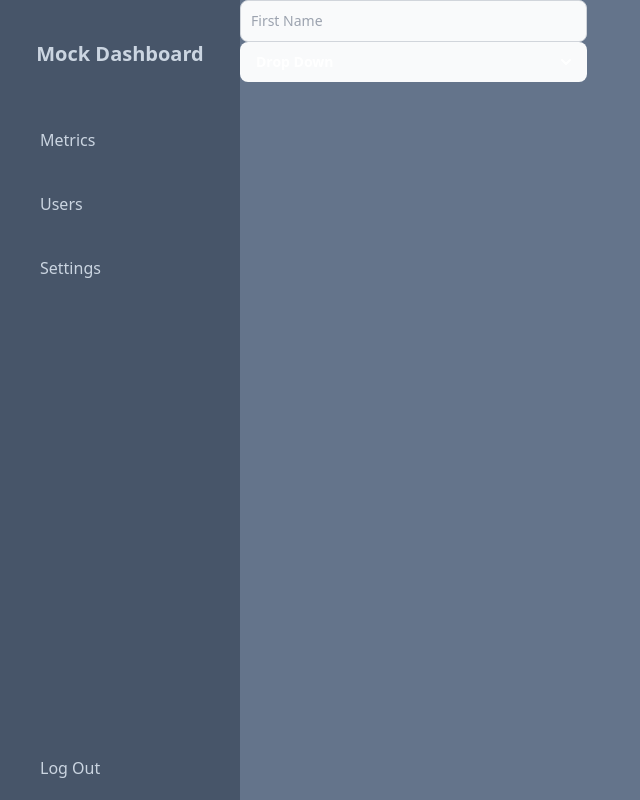
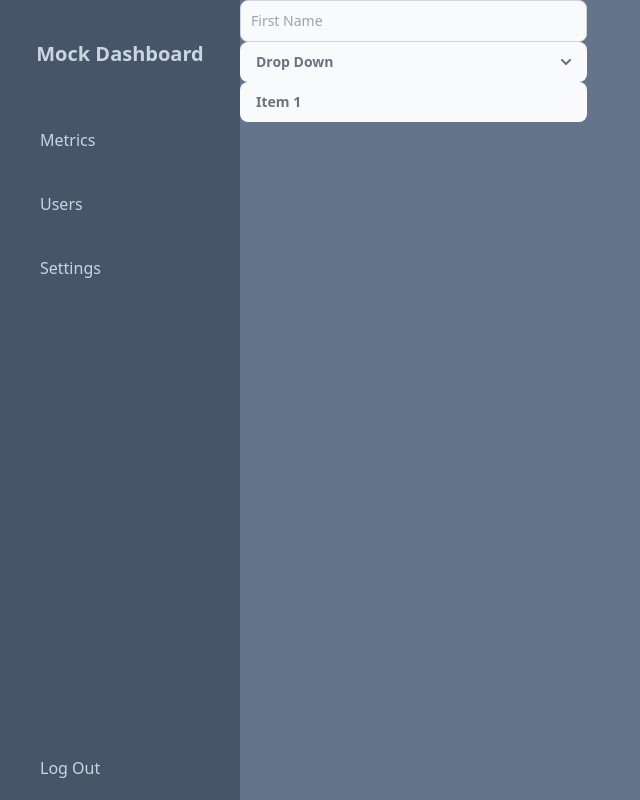
Before and after one commit to Ayaz2589/mock-dashboard, a React (Vite) app: page / in a window 1280 px wide. Shown: the whole page, without its empty margins (0-640 px from the left). Built offline with nearby package versions, Linux system fonts and the light colour scheme.

Commit message:
work on dropdown

```diff
--- a/src/components/containers/Navigation/index.tsx
+++ b/src/components/containers/Navigation/index.tsx
@@ -13,13 +13,13 @@ const Navigation = () => {
         </div>
         <div className="flex flex-col">
           {navItems.map((item) => (
-            <Button navigationItem onClick={() => {}}>
+            <Button type="navigation-item" onClick={() => {}}>
               {item}
             </Button>
           ))}
         </div>
       </div>
-      <Button navigationItem onClick={() => {}}>
+      <Button navigationItem onClick={() => {}} type="navigation-item">
         Log Out
       </Button>
     </div>
--- a/src/components/ui/Button/index.tsx
+++ b/src/components/ui/Button/index.tsx
@@ -24,34 +24,52 @@ const downArrow = (
 
 type Props = {
   onClick?: () => void;
-  navigationItem?: boolean;
-  dropDown?: boolean;
+  type?: "drop-down" | "drop-down-item" | "default" | "navigation-item";
   children: React.ReactNode;
 };
 
-const Button = ({
-  onClick,
-  children,
-  navigationItem = false,
-  dropDown = false,
-}: Props) => {
-  const defaultRender = () => <>{children}</>;
-
-  const dropDownRender = () => (
-    <div className="flex items-center justify-between">
+const Button = ({ onClick, children, type = "default" }: Props) => {
+  const renderButtonType = (type: string) => {
+    switch (type) {
+      case "navigation-item":
+        return (
+          <button onClick={onClick} className={navigationItemStyles}>
+            {children}
+          </button>
+        );
+      case "default":
+        return (
+          <button onClick={onClick} className={defaultStyles}>
+            {children}
+          </button>
+        );
+      case "drop-down":
+        return (
+          <div className="bg-gray-50 hover:bg-gray-200 text-gray-500 font-bold px-4 w-full text-sm rounded-lg p-2.5 flex justify-between items-center">
             {children}
             <span>{downArrow}</span>
           </div>
         );
-
+      case "drop-down-item":
+        console.log(children);
+        return (
+          <div className="bg-gray-50 hover:bg-gray-200 text-gray-500 font-bold px-4 w-full text-sm rounded-lg p-2.5">
+            {children}
+          </div>
+        );
+      default:
         return (
           <button
             onClick={onClick}
-      className={navigationItem ? navigationItemStyles : defaultStyles}
+            className="bg-gray-50 hover:bg-gray-200 text-white font-bold px-4 w-full text-sm rounded-lg p-2.5"
           >
-      {dropDown ? dropDownRender() : defaultRender()}
+            {children}
           </button>
         );
+    }
+  };
+
+  return renderButtonType(type);
 };
 
 export default Button;
--- a/src/components/ui/Dropdown/index.tsx
+++ b/src/components/ui/Dropdown/index.tsx
@@ -2,21 +2,18 @@ import { useState } from "react";
 import { Button } from "../..";
 
 const Dropdown = () => {
-  const [open, setOpen] = useState(false);
+  const [open, setOpen] = useState(true);
 
   const toggle = () => setOpen(!open);
 
   return (
     <div>
-      <Button dropDown onClick={toggle}>
+      <Button type="drop-down" onClick={toggle}>
         Drop Down
       </Button>
       {open && (
         <div>
-          <Button>Item 1</Button>
-          <Button>Item 2</Button>
-          <Button>Item 3</Button>
-          <Button>Item 4</Button>
+          <Button type="drop-down-item">Item 1</Button>
         </div>
       )}
     </div>
```
Lines whose indentation alone changed are shown as unchanged.
